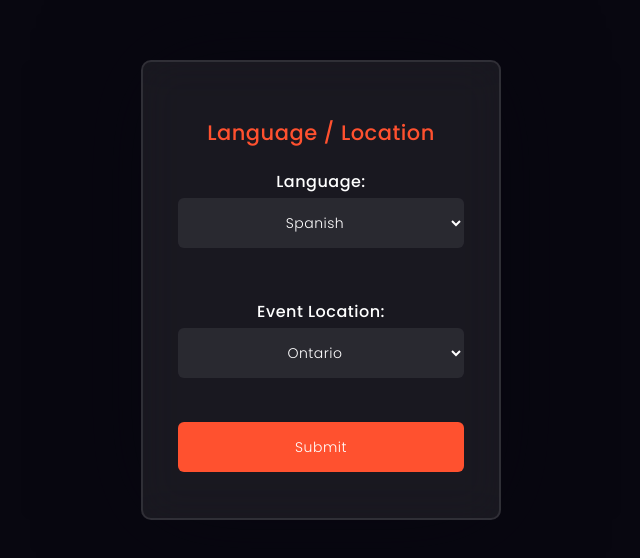
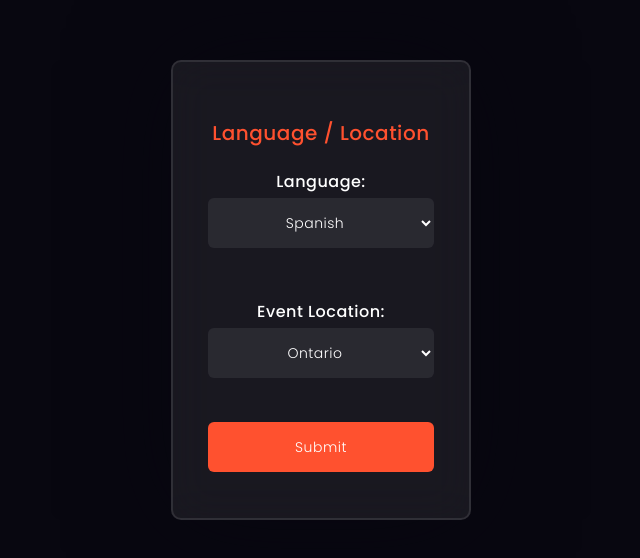
Before and after one commit to xwebz/angy_silver_test, a plain HTML site: page index.html in a window 1280 px wide. Shown: the part 110-668 px from the top of the page, without its empty margins (319-959 px from the left). Drawn offline with Linux system fonts and the light colour scheme; a web font is replaced by a local one.

Commit message:
Update style.css

```diff
--- a/style.css
+++ b/style.css
@@ -30,7 +30,7 @@ body{
 
 form{
     height: 460px;
-    width: 360px;
+    width: 300px;
     background-color: rgba(255, 255, 255, 0.07);
     position: absolute;
     transform: translate(-50%, -50%);
@@ -52,7 +52,7 @@ form *{
 }
 
 form h2{
-    font-size: 21px;
+    font-size: 20px;
     font-weight: 500;
     line-height: 42px;
     text-align: center;
```
